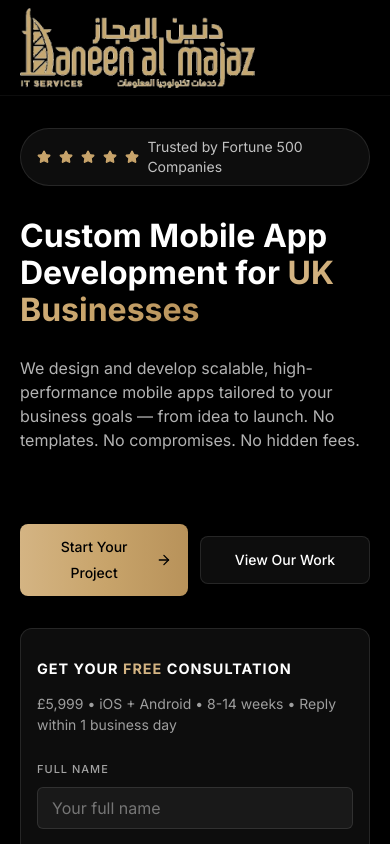
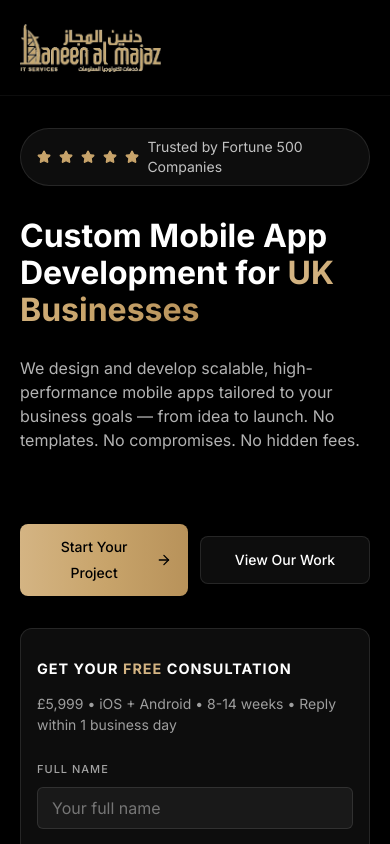
Before and after one commit to faheemnazir/landingpagedan, a React (Vite) app: page / in a window 390 px wide. Shown: the top 844 px of the page. Built offline with nearby package versions, Linux system fonts and the light colour scheme.

Commit message:
Update navbar logo to be responsive on mobile

```diff
--- a/src/components/Navbar.css
+++ b/src/components/Navbar.css
@@ -17,6 +17,18 @@
   align-items: center;
   gap: 12px;
   color: var(--accent-gold);
+}
+
+.navbar-logo-img {
+  height: 80px;
+  width: auto;
+  transition: height 0.3s ease;
+}
+
+@media (max-width: 768px) {
+  .navbar-logo-img {
+    height: 48px;
+  }
 }
 
 .logo-text {
--- a/src/components/Navbar.jsx
+++ b/src/components/Navbar.jsx
@@ -17,7 +17,7 @@ const Navbar = () => {
   return (
     <nav className="navbar container">
       <a href="/#" onClick={(e) => { e.preventDefault(); window.scrollTo({ top: 0, behavior: 'smooth' }); }} className="navbar-logo" style={{ textDecoration: 'none', color: 'inherit' }}>
-        <img src={logoImg} alt="Daneen Al Majaz" style={{ height: '80px', width: 'auto' }} />
+        <img src={logoImg} alt="Daneen Al Majaz" className="navbar-logo-img" />
       </a>
 
       <ul className="navbar-links">
```
